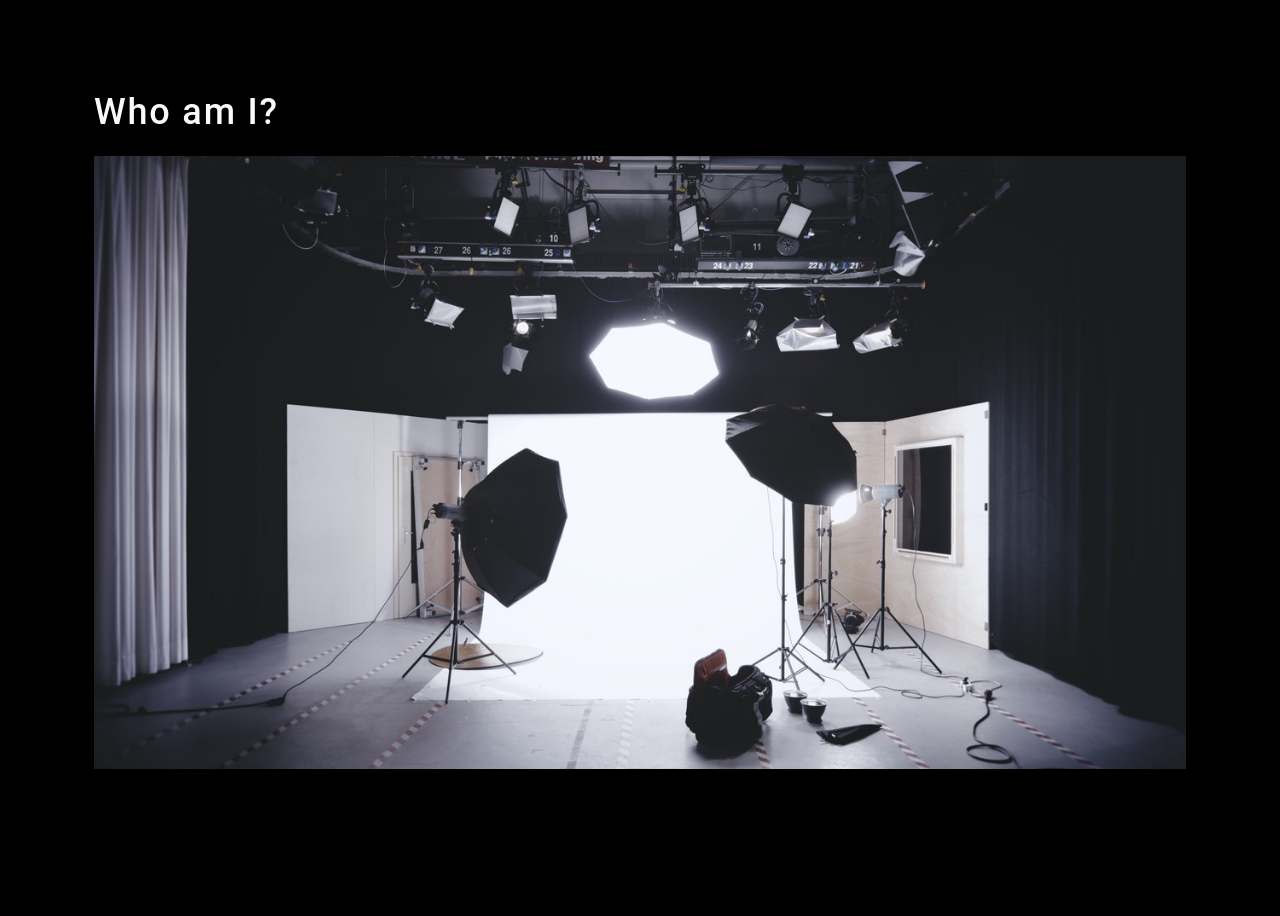
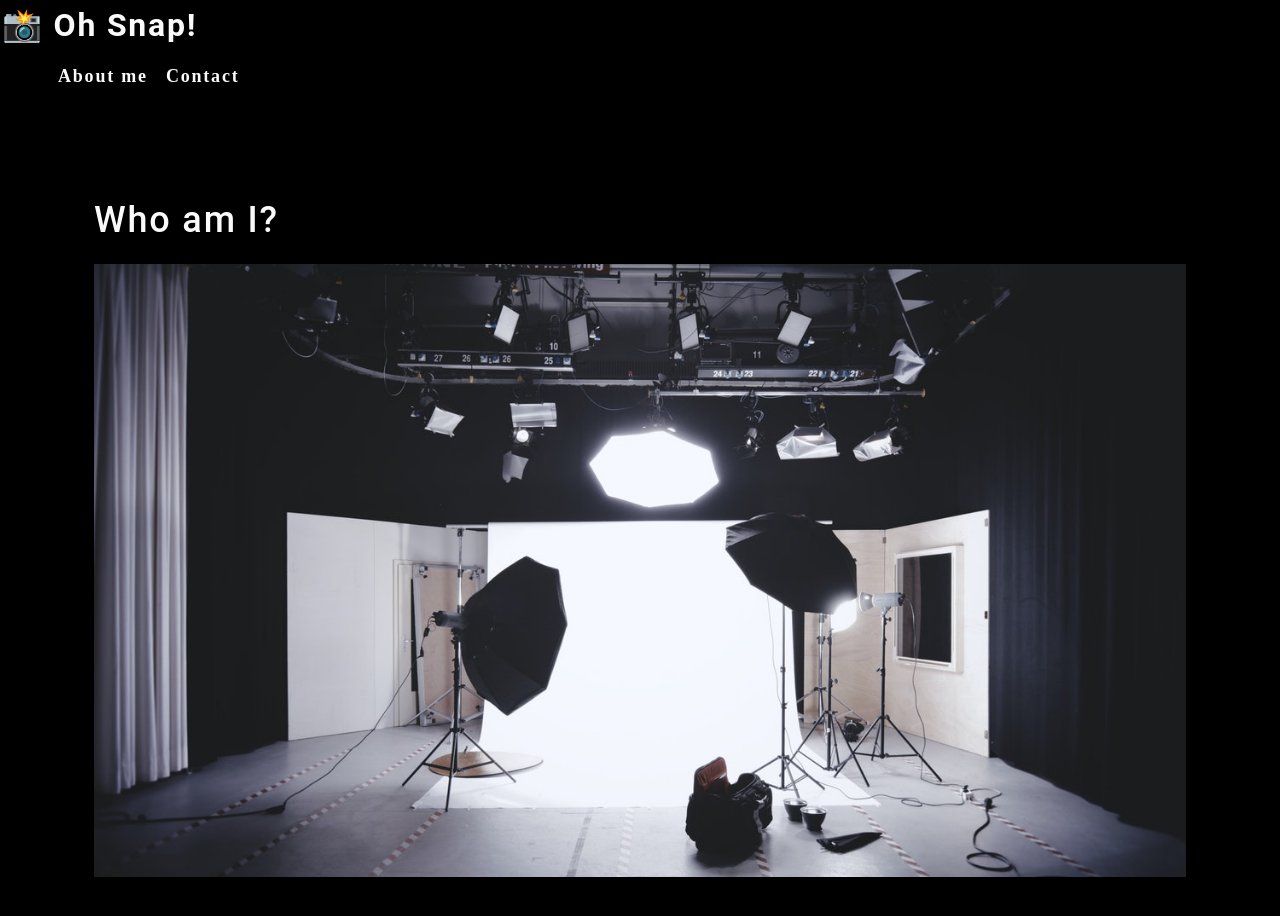
Before and after one commit to ragil1114/photo-port, a React (Create React App) app: page / in a window 1280 px wide. Shown: the top 916 px of the page. Before the commit the page ends 883 px from the top, so only its background shows below. Built offline with nearby package versions, Linux system fonts and the light colour scheme.

Commit message:
add About & Contact sections to Nav component

```diff
--- a/src/components/Nav/index.js
+++ b/src/components/Nav/index.js
@@ -2,7 +2,23 @@
 
 function Nav() {
     return (
-        <header></header>
+        <header>
+            <h2>
+                <a href="/">
+                    <span role="img" aria-label="camera"> 📸</span> Oh Snap!
+                </a>
+            </h2>
+            <nav>
+                <ul className="flex-row">
+                    <li className="mx-2">
+                        <a href="#about">About me</a>
+                    </li>
+                    <li>
+                        <span>Contact</span>
+                    </li>
+                </ul>
+            </nav>
+        </header>
     );
 }
 
```
